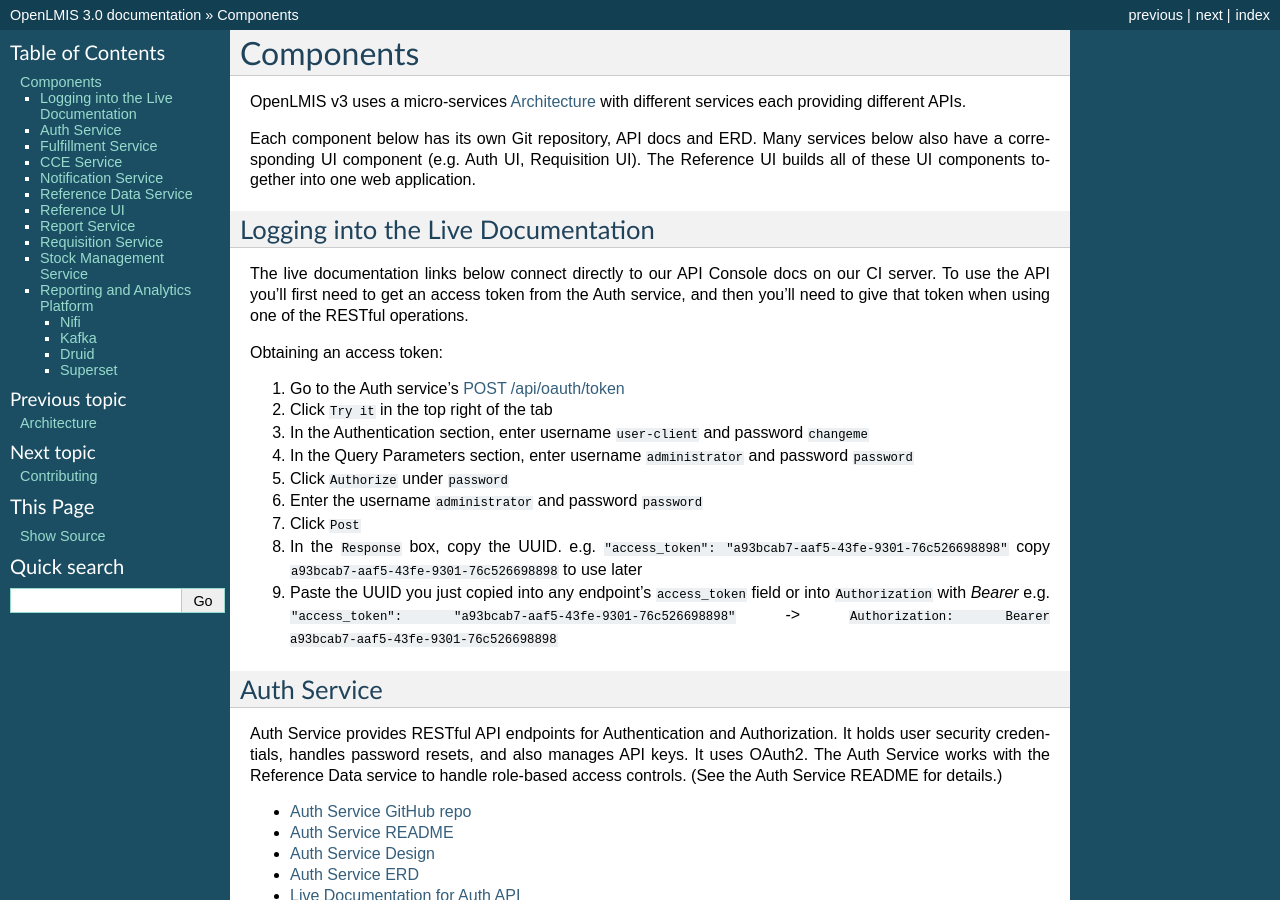
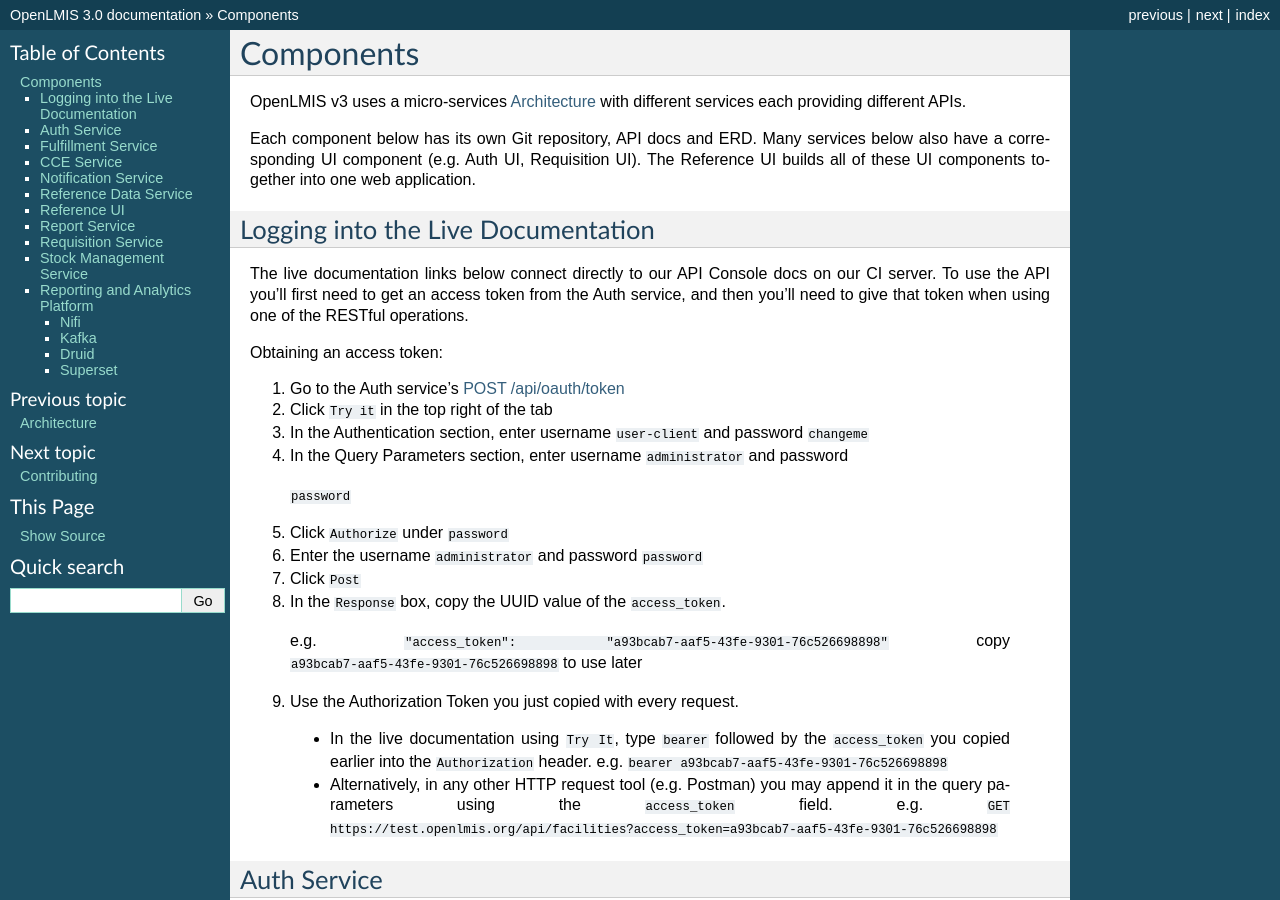
Before and after one commit to OpenLMIS/openlmis-ref-distro, a Sphinx documentation site: the page built from docs/source/components/index.rst, in a window 1280 px wide and 900 px high. Built offline with Sphinx 7.4.7, drawn with Linux system fonts in a browser that asks for light colours; pages that are not in the unit, such as notebooks, are missing from menus.

Commit message:
Clarify access token useage in live docs

```diff
--- a/docs/source/components/index.rst
+++ b/docs/source/components/index.rst
@@ -22,12 +22,21 @@
 1. Go to the Auth service's `POST /api/oauth/token <https://test.openlmis.org/auth/docs/>`_
 2. Click :code:`Try it` in the top right of the tab
 3. In the Authentication section, enter username :code:`user-client` and password :code:`changeme`
-4. In the Query Parameters section, enter username :code:`administrator` and password :code:`password`
+4. In the Query Parameters section, enter username :code:`administrator` and password
+  :code:`password`
 5. Click :code:`Authorize` under :code:`password`
 6. Enter the username :code:`administrator` and password :code:`password`
 7. Click :code:`Post`
-8. In the :code:`Response` box, copy the UUID.  e.g. :code:`"access_token": "a93bcab7-aaf5-43fe-9301-76c526698898"` copy :code:`a93bcab7-aaf5-43fe-9301-76c526698898` to use later
-9. Paste the UUID you just copied into any endpoint's :code:`access_token` field or into :code:`Authorization` with *Bearer* e.g. :code:`"access_token": "a93bcab7-aaf5-43fe-9301-76c526698898"` -> :code:`Authorization: Bearer a93bcab7-aaf5-43fe-9301-76c526698898`
+8. In the :code:`Response` box, copy the UUID value of the :code:`access_token`.
+  e.g. :code:`"access_token": "a93bcab7-aaf5-43fe-9301-76c526698898"`
+  copy :code:`a93bcab7-aaf5-43fe-9301-76c526698898` to use later
+9. Use the Authorization Token you just copied with every request.
+  * In the live documentation using :code:`Try It`, type :code:`bearer` followed by the
+    :code:`access_token` you copied earlier into the :code:`Authorization` header.
+    e.g. :code:`bearer a93bcab7-aaf5-43fe-9301-76c526698898`
+  * Alternatively, in any other HTTP request tool (e.g. Postman) you may append it in the query
+    parameters using the :code:`access_token` field.
+    e.g. :code:`GET https://test.openlmis.org/api/facilities?access_token=a93bcab7-aaf5-43fe-9301-76c526698898`
 
 ************
 Auth Service
```
